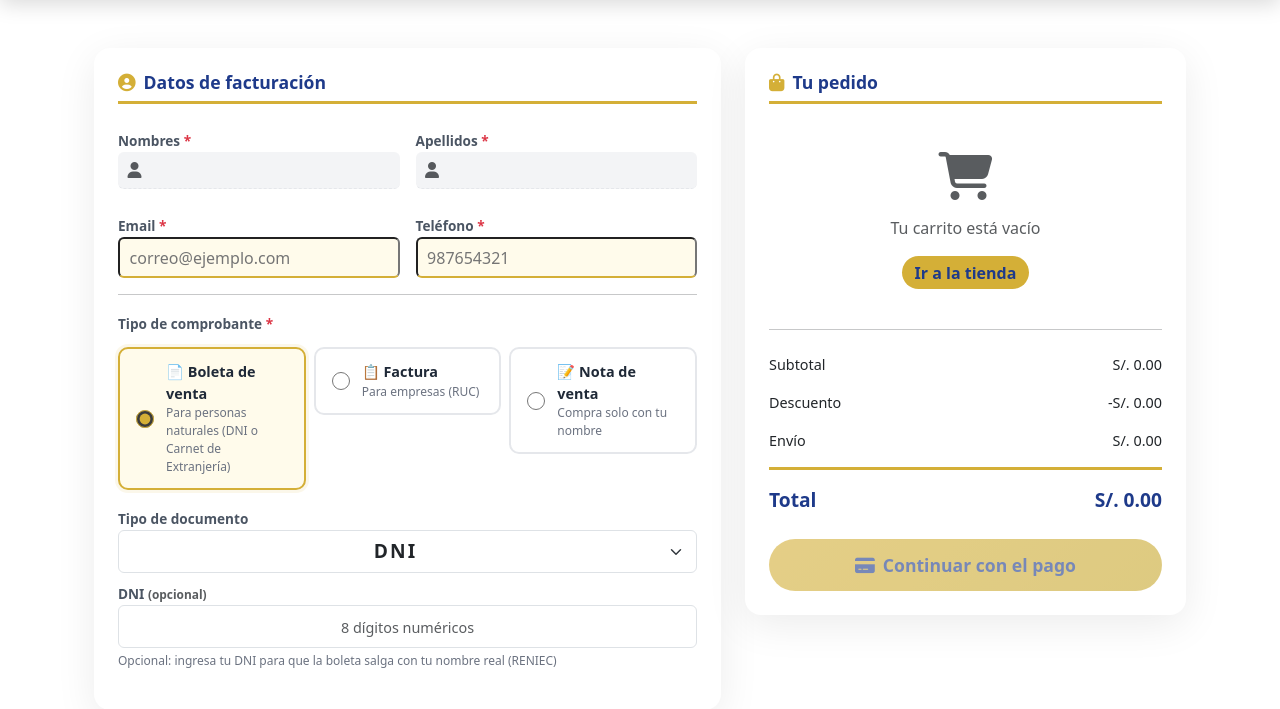
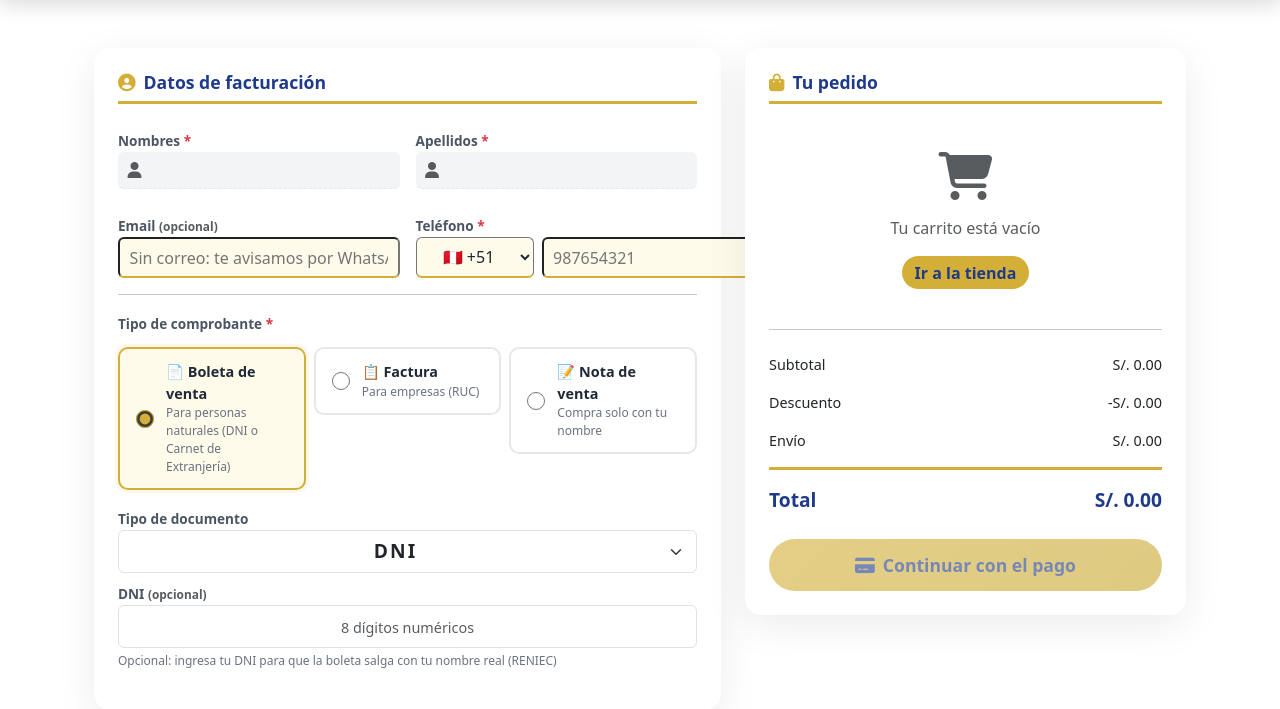
Before and after one commit to JuanUL2312/librospe1, a Flask app: page /checkout in a window 1280 px wide. Shown: the part 64-773 px from the top of the page. Run offline with Flask 3, Linux system fonts and the light colour scheme; the visitor is signed in with stand-in values (Sample User, id 1); parts of the project's set-up code (start-up, migrations or seed data) failed here and were passed over; some libraries are stand-ins or nearby versions.

Commit message:
fix(checkout): restaurar telefono con codigo de pais (+51) y correo opcional (comprobante por WhatsApp), perdidos en c8bcdb2

```diff
--- a/Micrososervicios/www/static/js/checkout_2.js
+++ b/Micrososervicios/www/static/js/checkout_2.js
@@ -468,6 +468,52 @@ function actualizarTotales() {
 }
 
 // ============================================
+// TELÉFONO CON CÓDIGO DE PAÍS
+// ============================================
+function telefonoCompleto() {
+    var sel = document.getElementById('clientePrefijo');
+    var prefijo = sel ? sel.value : '+51';
+    var crudo = (document.getElementById('clienteTelefono').value || '').trim();
+    var digitos = crudo.replace(/\D/g, '');
+    var cod = prefijo.replace('+', '');
+
+    // Si el usuario escribió el código dentro del campo, no se duplica
+    if (digitos && digitos.length > cod.length + 5 && digitos.indexOf(cod) === 0) {
+        digitos = digitos.slice(cod.length);
+    }
+    // Formato local peruano 0987654321 -> 987654321
+    if (cod === '51' && digitos.length === 10 && digitos.charAt(0) === '0') {
+        digitos = digitos.slice(1);
+    }
+    return prefijo + digitos;
+}
+
+function initPrefijoTelefono() {
+    var sel = document.getElementById('clientePrefijo');
+    var inp = document.getElementById('clienteTelefono');
+    if (!sel || !inp || !inp.value) return;
+
+    var digitos = inp.value.replace(/\D/g, '');
+    var codigos = [];
+    for (var i = 0; i < sel.options.length; i++) {
+        codigos.push(sel.options[i].value.replace('+', ''));
+    }
+    codigos.sort(function(a, b) { return b.length - a.length; });
+
+    for (var j = 0; j < codigos.length; j++) {
+        if (digitos.length > codigos[j].length + 5 && digitos.indexOf(codigos[j]) === 0) {
+            sel.value = '+' + codigos[j];
+            inp.value = digitos.slice(codigos[j].length);
+            return;
+        }
+    }
+    // 0987654321 guardado sin código: se muestra limpio bajo +51
+    if (digitos.length === 10 && digitos.charAt(0) === '0') {
+        inp.value = digitos.slice(1);
+    }
+}
+
+// ============================================
 // PROCESAR PAGO
 // ============================================
 function procesarPago() {
@@ -477,15 +523,20 @@ function procesarPago() {
 
     // Validar campos
     var email = document.getElementById('clienteEmail').value.trim();
-    var telefono = document.getElementById('clienteTelefono').value.trim();
+    var telefono = telefonoCompleto();
+    var digitosTel = telefono.replace(/\D/g, '');
     var documento = document.getElementById('documentoInput').value.trim();
     var direccion = document.getElementById('direccionEntrega').value.trim();
 
-    if (!email || !telefono) {
+    // Teléfono obligatorio (con código de país). El correo es opcional: si no hay
+    // correo (o no es válido), el comprobante se entrega por WhatsApp al celular.
+    var emailValido = !email || /^[^\s@]+@[^\s@]+\.[^\s@]+$/.test(email);
+    var telValido = digitosTel.length >= 7 && digitosTel.length <= 15;
+    if (!telValido || !emailValido) {
         Swal.fire({
             icon: 'warning',
             title: 'Campos incompletos',
-            text: 'Por favor completa todos los campos obligatorios.',
+            text: (!telValido ? 'Ingresa un teléfono celular válido (ej. 987654321)' : 'Ingresa un correo electrónico válido') + ' (si no tienes correo, te enviamos el comprobante por WhatsApp).',
             confirmButtonColor: '#D4AF37'
         });
         btn.disabled = false;
@@ -612,6 +663,9 @@ function procesarPago() {
 // INICIALIZAR
 // ============================================
 document.addEventListener('DOMContentLoaded', function() {
+    // Código de país del teléfono (detecta si el número guardado ya lo trae)
+    initPrefijoTelefono();
+
     // Cargar tipo de entrega guardado en el carrito (localStorage)
     var tipoGuardado = localStorage.getItem('tipoEntrega');
     if (tipoGuardado) {
--- a/Micrososervicios/www/static/js/pago_2.js
+++ b/Micrososervicios/www/static/js/pago_2.js
@@ -247,8 +247,8 @@ async function confirmarPedido(){
         }
     }
 
-    if(!checkoutData.email){
-        Swal.fire({icon:'error',title:'Error',text:'No hay email. Regresa a checkout'});
+    if(!checkoutData.email && !checkoutData.telefono){
+        Swal.fire({icon:'error',title:'Error',text:'Necesitas un correo o un celular para enviarte el comprobante. Regresa a checkout'});
         return;
     }
 
--- a/Micrososervicios/www/templates/checkout.html
+++ b/Micrososervicios/www/templates/checkout.html
@@ -39,16 +39,30 @@
                     <!-- ===== EMAIL Y TELÉFONO (EDITABLES) ===== -->
                     <div class="row g-3 mt-2">
                         <div class="col-12 col-md-6">
-                            <label class="field-label">Email <span class="text-danger">*</span></label>
+                            <label class="field-label">Email <span class="text-muted small">(opcional)</span></label>
                             <input type="email" id="clienteEmail" class="field-value editable w-100"
                                    value="{{ cliente.correo if cliente else '' }}"
-                                   placeholder="correo@ejemplo.com">
+                                   placeholder="Sin correo: te avisamos por WhatsApp">
                         </div>
                         <div class="col-12 col-md-6">
                             <label class="field-label">Teléfono <span class="text-danger">*</span></label>
-                            <input type="tel" id="clienteTelefono" class="field-value editable w-100"
-                                   value="{{ cliente.telefono if cliente else '' }}"
-                                   placeholder="987654321">
+                            <div class="d-flex gap-2">
+                                <select id="clientePrefijo" class="field-value editable flex-shrink-0 text-center"
+                                        style="width:118px;" aria-label="Código de país">
+                                    <option value="+51" selected>🇵🇪 +51</option>
+                                    <option value="+54">🇦🇷 +54</option>
+                                    <option value="+56">🇨🇱 +56</option>
+                                    <option value="+57">🇨🇴 +57</option>
+                                    <option value="+52">🇲🇽 +52</option>
+                                    <option value="+591">🇧🇴 +591</option>
+                                    <option value="+593">🇪🇨 +593</option>
+                                    <option value="+34">🇪🇸 +34</option>
+                                    <option value="+1">🇺🇸 +1</option>
+                                </select>
+                                <input type="tel" id="clienteTelefono" class="field-value editable flex-grow-1"
+                                       value="{{ cliente.telefono if cliente else '' }}"
+                                       placeholder="987654321">
+                            </div>
                         </div>
                     </div>
 
```
